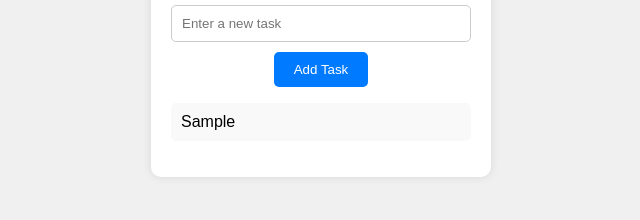
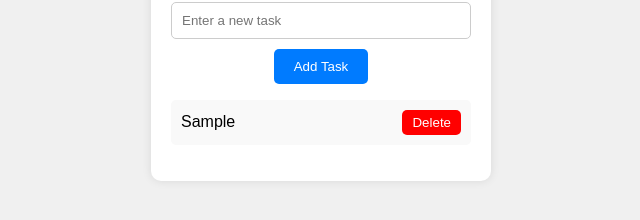
Before and after one commit to berker-kync/to-do-app, a plain HTML site: page index.html in a window 1280 px wide. Both pictures are taken after typing "Sample" into the empty fields and a click on the button "Add Task". Shown: the part 358-578 px from the top of the page, without its empty margins (319-959 px from the left). Drawn offline with Linux system fonts and the light colour scheme.

Commit message:
style added for completed tasks and a delete button, event listener to mark tasks as completed and delete

```diff
--- a/index.html
+++ b/index.html
@@ -13,6 +13,6 @@
         <button id="addTaskButton">Add Task</button>
         <ul id="taskList"></ul>
     </div>
-    <script src="index.js"></script>
+    <script src="script.js"></script>
 </body>
 </html>
--- a/index.js
+++ /dev/null
@@ -1,11 +0,0 @@
-document.getElementById('addTaskButton').addEventListener('click', function() {
-    const taskInput = document.getElementById('taskInput');
-    const taskText = taskInput.value.trim();
-    if (taskText !== '') {
-        const taskList = document.getElementById('taskList');
-        const listItem = document.createElement('li');
-        listItem.textContent = taskText;
-        taskList.appendChild(listItem);
-        taskInput.value = '';
-    }
-});
--- /dev/null
+++ b/script.js
@@ -0,0 +1,26 @@
+document.getElementById('addTaskButton').addEventListener('click', function() {
+    const taskInput = document.getElementById('taskInput');
+    const taskText = taskInput.value.trim();
+    if (taskText !== '') {
+        const taskList = document.getElementById('taskList');
+        const listItem = document.createElement('li');
+
+        const taskSpan = document.createElement('span');
+        taskSpan.textContent = taskText;
+        taskSpan.addEventListener('click', function() {
+            listItem.classList.toggle('completed');
+        });
+
+        const deleteButton = document.createElement('button');
+        deleteButton.textContent = 'Delete';
+        deleteButton.classList.add('delete-button');
+        deleteButton.addEventListener('click', function() {
+            taskList.removeChild(listItem);
+        });
+
+        listItem.appendChild(taskSpan);
+        listItem.appendChild(deleteButton);
+        taskList.appendChild(listItem);
+        taskInput.value = '';
+    }
+});
--- a/style.css
+++ b/style.css
@@ -53,4 +53,25 @@ li {
     margin-bottom: 5px;
     border-radius: 5px;
     text-align: left;
+    display: flex;
+    justify-content: space-between;
+    align-items: center;
 }
+
+li.completed {
+    text-decoration: line-through;
+    color: grey;
+}
+
+.delete-button {
+    background-color: red;
+    color: white;
+    border: none;
+    border-radius: 5px;
+    cursor: pointer;
+    padding: 5px 10px;
+}
+
+.delete-button:hover {
+    background-color: darkred;
+}
```
